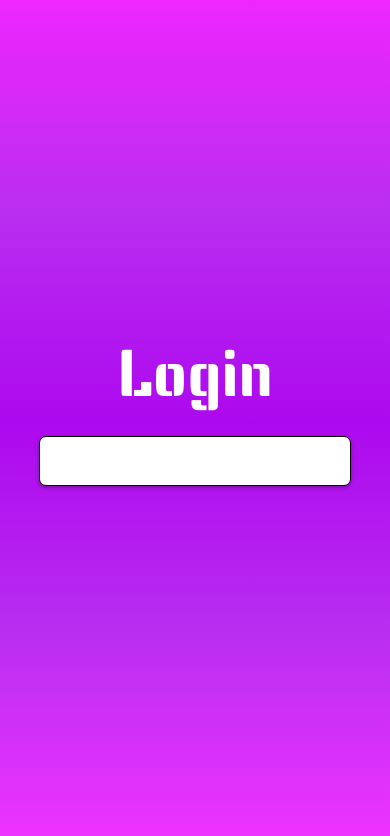
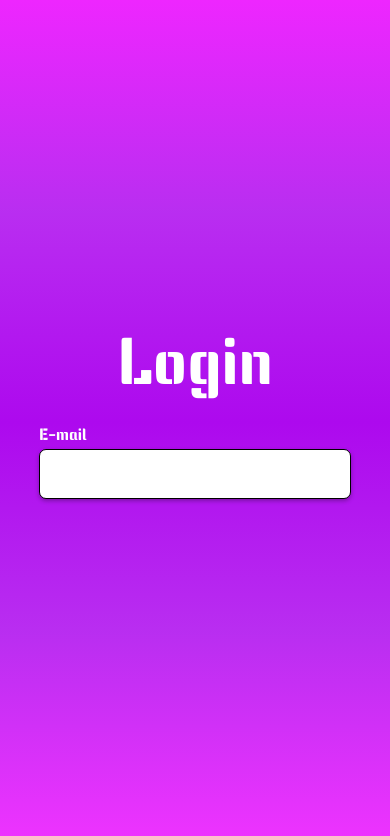
Before and after one commit to D4NL18/gym-tracker, a React Native app: screen / in a window 390 px wide. Shown: the top 836 px of the page. Built offline with nearby package versions, Linux system fonts and the light colour scheme.

Commit message:
[FEAT][Input] - InputAndLabel concluido
Desenvolvimento Label
Desenvolvimento InputAndLabel
Remoção da Label de Texto

```diff
--- a/App.js
+++ b/App.js
@@ -4,7 +4,7 @@ import { useFonts } from 'expo-font';
 import { LinearGradient } from 'expo-linear-gradient';
 
 import Texto from './src/components/Texto/Texto';
-import Input from './src/components/Input/Input';
+import InputAndLabel from './src/components/InputAndLabel/InputAndLabel';
 
 
 
@@ -29,7 +29,7 @@ export default function App() {
       style={styles.container}
     >
       <Texto texto="Login" tam="Grande" />
-      <Input />
+      <InputAndLabel texto="E-mail" />
       <StatusBar style="auto" />
     </LinearGradient>
   );
--- a/src/components/Input/Input.js
+++ b/src/components/Input/Input.js
@@ -27,6 +27,5 @@ const styles = StyleSheet.create({
         shadowRadius: 4,
         elevation: 8,
         padding: 10,
-        marginVertical: 25
     },
 });
--- /dev/null
+++ b/src/components/InputAndLabel/InputAndLabel.js
@@ -0,0 +1,18 @@
+import { View, StyleSheet} from 'react-native'
+import Input from '../Input/Input'
+import Label from '../Label/Label'
+
+export default function InputAndLabel(props) {
+    return(
+        <View style={styles.container}>
+            <Label texto={props.texto} />
+            <Input />
+        </View>
+    )
+}
+
+const styles = StyleSheet.create({
+    container: {
+        marginVertical: 25
+    },
+});
--- /dev/null
+++ b/src/components/Label/Label.js
@@ -0,0 +1,19 @@
+import {Text, StyleSheet} from "react-native"
+import { useState, useEffect } from "react"
+
+export default function Texto(props) {
+
+
+    return(
+        <Text style={styles.texto}>{props.texto}</Text>
+    )
+}
+
+const styles = StyleSheet.create({
+    texto: {
+      fontFamily: 'KeaniaOne-Regular',
+      color: 'white',
+      fontSize: 16,
+      marginBottom: 5
+    },
+});
--- a/src/components/Texto/Texto.js
+++ b/src/components/Texto/Texto.js
@@ -13,8 +13,6 @@ export default function Texto(props) {
           setTam(40);
         } else if (props.tam === "Subtitle") {
           setTam(24);
-        } else if (props.tam === "Label") {
-          setTam(16);
         }
       }, [props.tam]);
 
```
